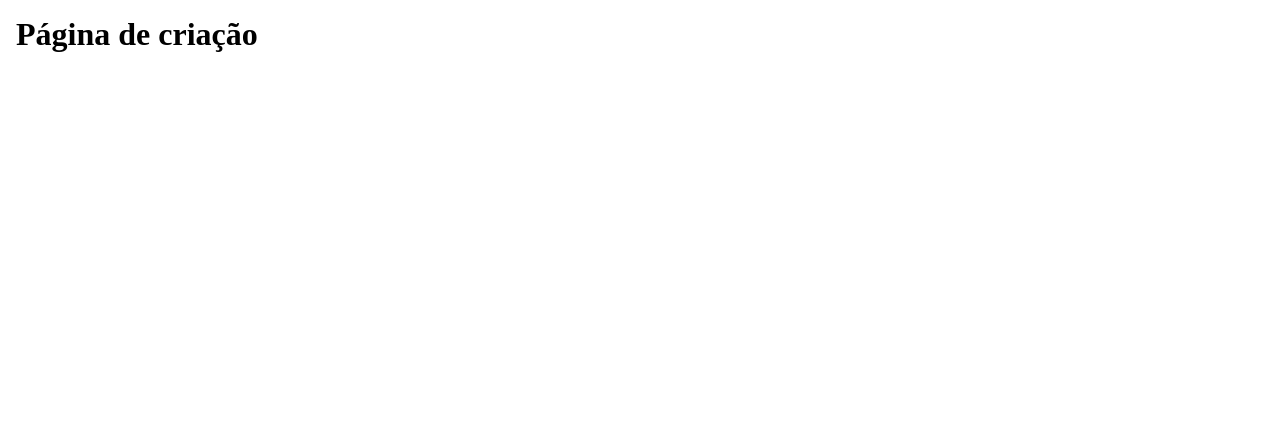
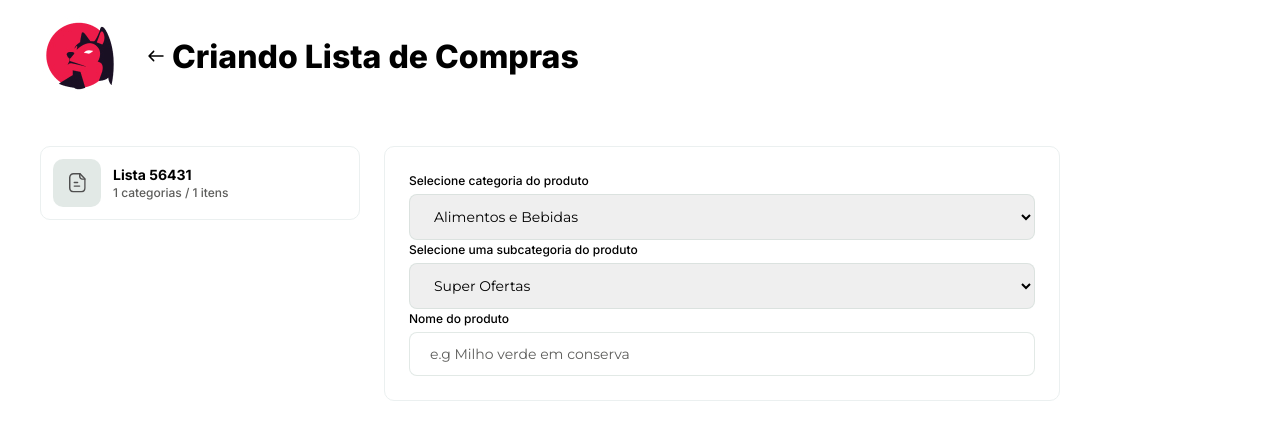
Before and after one commit to AugustoTI/teste-tecnico-mkplace, a Next.js app: page /create-list in a window 1280 px wide. Shown: the top 440 px of the page. Built offline with nearby package versions, Linux system fonts and the light colour scheme.

Commit message:
add: list creation page

```diff
--- /dev/null
+++ b/src/components/CreateListMenu/index.tsx
@@ -0,0 +1,75 @@
+import Image from 'next/image';
+import * as S from './styles';
+import logo from '../../assets/logo.jpg';
+import { Title } from '../Title';
+import LeftArrow from '../../assets/left-arrow.svg';
+import ListIcon from '../../assets/paper.svg';
+import Link from 'next/link';
+import { BoxIcon } from '../BoxIcon';
+import { useContext } from 'react';
+import { ThemeContext } from 'styled-components';
+import { InfoList } from '../InfoList';
+
+export const CreateListMenu = () => {
+  const { colors } = useContext(ThemeContext);
+
+  return (
+    <S.Container>
+      <S.Header>
+        <Image src={logo} alt="logo MKPLACE" height={80} width={80} />
+        <Link href="/">
+          <a>
+            <S.HeaderContent>
+              <LeftArrow />
+              <Title as="h1" weight={800}>
+                Criando Lista de Compras
+              </Title>
+            </S.HeaderContent>
+          </a>
+        </Link>
+      </S.Header>
+      <S.GridContainer>
+        <S.ListContainer>
+          <S.ListContent>
+            <BoxIcon background={colors.base.c5a} colorIcon="#4F4F4F">
+              <ListIcon />
+            </BoxIcon>
+            <InfoList />
+          </S.ListContent>
+        </S.ListContainer>
+        <S.FormContainer>
+          <form>
+            <S.ContainerSelect>
+              <label htmlFor="categoria">Selecione categoria do produto</label>
+              <select name="categoryTitle" id="categoria">
+                <option value="Alimentos e Bebidas">Alimentos e Bebidas</option>
+                <option value="Especiais">Especiais</option>
+                <option value="Nutrição Especial">Nutrição Especial</option>
+                <option value="Conteúdo Especial">Conteúdo Especial</option>
+              </select>
+            </S.ContainerSelect>
+            <S.ContainerSelect>
+              <label htmlFor="subcategoria">
+                Selecione uma subcategoria do produto
+              </label>
+              <select name="categoryTitle" id="subcategoria">
+                <option value="Super Ofertas">Super Ofertas</option>
+                <option value="Importados">Importados</option>
+                <option value="Novidades">Novidades</option>
+                <option value="Mundo Saudável">Mundo Saudável</option>
+              </select>
+            </S.ContainerSelect>
+            <S.ContainerInput>
+              <label htmlFor="categoria">Nome do produto</label>
+              <input
+                id="categoria"
+                placeholder="e.g Milho verde em conserva"
+                type=""
+              />
+            </S.ContainerInput>
+          </form>
+        </S.FormContainer>
+      </S.GridContainer>
+    </S.Container>
+  );
+};
--- /dev/null
+++ b/src/components/CreateListMenu/styles.ts
@@ -0,0 +1,111 @@
+import styled, { css } from 'styled-components';
+
+export const Container = styled.section`
+  ${() => css`
+    margin: 0 auto;
+    max-width: 1200px;
+  `}
+`;
+
+export const Header = styled.header`
+  ${() => css`
+    display: flex;
+    align-items: center;
+    gap: 2rem;
+  `}
+`;
+
+export const HeaderContent = styled.div`
+  ${() => css`
+    display: flex;
+    align-items: center;
+  `}
+`;
+
+export const GridContainer = styled.div`
+  ${() => css`
+    margin-top: 5rem;
+    display: grid;
+    grid-template-columns: 32rem 1fr;
+    align-items: start;
+    gap: 2.4rem;
+  `}
+`;
+
+export const ListContainer = styled.aside`
+  ${({ theme }) => css`
+    max-width: 32rem;
+    width: 100%;
+    border-radius: 1rem;
+    border: 1px solid ${theme.colors.base.c4};
+    padding: 1.2rem;
+  `}
+`;
+
+export const ListContent = styled.div`
+  ${() => css`
+    display: flex;
+    align-items: center;
+    gap: 1.2rem;
+  `}
+`;
+
+export const FormContainer = styled.div`
+  ${({ theme }) => css`
+    border-radius: 1rem;
+    border: 1px solid ${theme.colors.base.c4};
+    padding: 2.4rem;
+    max-width: 676px;
+    width: 100%;
+  `}
+`;
+
+export const ContainerInput = styled.div`
+  ${({ theme }) => css`
+    label {
+      font-size: ${theme.font.size.xs};
+      font-family: ${theme.font.family.primary};
+      font-weight: 500;
+    }
+
+    input {
+      font-size: ${theme.font.size.s};
+      font-family: ${theme.font.family.secondary};
+      font-weight: 400;
+
+      margin-top: 0.5rem;
+      display: block;
+      padding: 1.2rem 2rem;
+      width: 100%;
+      border: 1px solid ${theme.colors.base.c5a};
+      border-radius: 0.8rem;
+    }
+
+    input::placeholder {
+      color: ${theme.colors.base.c6};
+    }
+  `}
+`;
+
+export const ContainerSelect = styled.div`
+  ${({ theme }) => css`
+    label {
+      font-size: ${theme.font.size.xs};
+      font-family: ${theme.font.family.primary};
+      font-weight: 500;
+    }
+
+    select {
+      font-size: ${theme.font.size.s};
+      font-family: ${theme.font.family.secondary};
+      font-weight: 400;
+
+      margin-top: 0.5rem;
+      display: block;
+      padding: 1.2rem 2rem;
+      width: 100%;
+      border: 1px solid ${theme.colors.base.c5a};
+      border-radius: 0.8rem;
+    }
+  `}
+`;
--- a/src/pages/create-list.tsx
+++ b/src/pages/create-list.tsx
@@ -1,11 +1,8 @@
 import { NextPage } from 'next';
+import { CreateListMenu } from '../components/CreateListMenu';
 
 const CreateList: NextPage = () => {
-  return (
-    <>
-      <h1>Página de criação</h1>
-    </>
-  );
+  return <CreateListMenu />;
 };
 
 export default CreateList;
```
Also changed, not shown: src/assets/left-arrow.svg, src/assets/logo.jpg (added).
